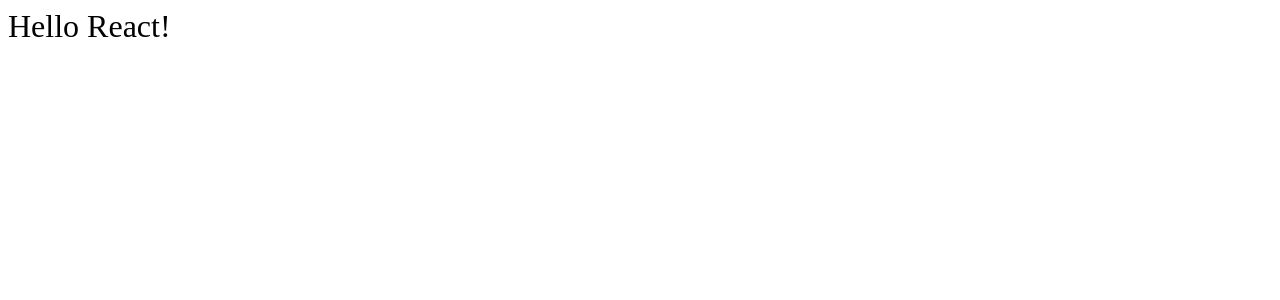
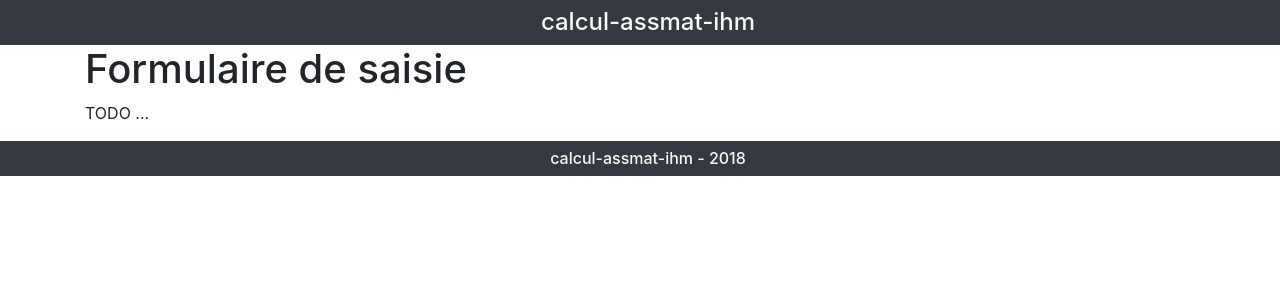
Before and after one commit to tibidibtibo/calcul-assmat-ihm, a React app: page / in a window 1280 px wide. Shown: the top 300 px of the page. Built offline with nearby package versions, Linux system fonts and the light colour scheme.

Commit message:
[INIT] : init header/home/footer

```diff
--- a/package.json
+++ b/package.json
@@ -15,14 +15,19 @@
     "babel-preset-env": "^1.6.1",
     "babel-preset-react": "^6.24.1",
     "css-loader": "^1.0.0",
+    "file-loader": "^2.0.0",
     "html-webpack-plugin": "^3.2.0",
     "style-loader": "^0.23.1",
+    "url-loader": "^1.1.2",
     "webpack": "^4.20.2",
     "webpack-cli": "^3.1.2",
     "webpack-dev-server": "^3.1.9"
   },
   "dependencies": {
+    "bootstrap": "^4.1.3",
+    "prop-types": "^15.6.2",
     "react": "^16.5.2",
+    "react-bootstrap": "^0.32.4",
     "react-dom": "^16.5.2"
   }
 }
--- a/src/components/App.js
+++ b/src/components/App.js
@@ -1,8 +1,18 @@
 import React from 'react'
-import style from './app.css'
+
+import Header from './header/Header';
+import Footer from './footer/Footer';
+import Home from './home/Home';
 
 const App = () => {
-    return <div className={style.titre}>Hello React!</div>;
+    return (
+        <div>
+            <Header title="calcul-assmat-ihm" />
+            <Home />
+            <Footer />
+        </div>
+    );
+
 };
 
 export default App
--- /dev/null
+++ b/src/components/footer/Footer.js
@@ -0,0 +1,13 @@
+import React from 'react';
+
+const Footer = (props) => (
+    <nav className="header navbar navbar-dark bg-dark">
+        <div className="container">
+            <div className="row m-auto">
+                <div className="h6 ml-3 my-auto text-light">calcul-assmat-ihm - 2018</div>
+            </div>
+        </div>
+    </nav>
+);
+
+export default Footer;
--- /dev/null
+++ b/src/components/header/Header.js
@@ -0,0 +1,22 @@
+import React from 'react';
+import PropTypes from 'prop-types';
+
+const Header = (props) => (
+    <nav className="header navbar navbar-dark bg-dark">
+        <div className="container">
+            <div className="row m-auto">
+                <div className="h4 ml-3 my-auto text-light" href="/">{props.title}</div>
+            </div>
+        </div>
+    </nav>
+);
+
+Header.defaultProps = {
+    title: 'Title'
+};
+
+Header.propTypes = {
+    title: PropTypes.string
+};
+
+export default Header;
--- /dev/null
+++ b/src/components/home/Home.js
@@ -0,0 +1,10 @@
+import React from 'react';
+
+const Home = (props) => (
+    <div class="container">
+        <h1>Formulaire de saisie</h1>
+        <p>TODO ...</p>
+    </div>
+);
+
+export default Home;
--- a/src/index.html
+++ b/src/index.html
@@ -5,7 +5,7 @@
     <meta charset="UTF-8">
     <meta name="viewport" content="width=device-width, initial-scale=1.0">
     <meta http-equiv="X-UA-Compatible" content="ie=edge">
-    <title>React and Webpack4</title>
+    <title>calcul-assmat-ihm</title>
 </head>
 
 <body>
--- a/src/index.js
+++ b/src/index.js
@@ -1,5 +1,7 @@
 import React from 'react'
 import ReactDOM from 'react-dom'
+
+import Bootstrap from 'bootstrap/dist/css/bootstrap.css';
 
 import App from './components/App'
 
--- a/webpack.config.js
+++ b/webpack.config.js
@@ -7,8 +7,7 @@ const htmlPlugin = new HtmlWebPackPlugin({
 
 module.exports = {
     module: {
-        rules: [
-            {
+        rules: [{
                 test: /\.js$/,
                 exclude: /node_modules/,
                 use: {
@@ -17,23 +16,32 @@ module.exports = {
             },
             {
                 test: /\.css$/,
-                use: [
-                    {
-                        loader: "style-loader"
-                    },
-                    {
-                        loader: "css-loader",
-                        options: {
-                            modules: true,
-                            importLoaders: 1,
-                            localIdentName: "[name]_[local]_[hash:base64]",
-                            sourceMap: true,
-                            minimize: true
-                        }
-                    }
-                ]
+                loader: "style-loader!css-loader"
+            },
+            {
+                test: /\.png$/,
+                loader: "url-loader?limit=100000"
+            },
+            {
+                test: /\.jpg$/,
+                loader: "file-loader"
+            },
+            {
+                test: /\.(woff|woff2)(\?v=\d+\.\d+\.\d+)?$/,
+                loader: 'url?limit=10000&mimetype=application/font-woff'
+            },
+            {
+                test: /\.ttf(\?v=\d+\.\d+\.\d+)?$/,
+                loader: 'url?limit=10000&mimetype=application/octet-stream'
+            },
+            {
+                test: /\.eot(\?v=\d+\.\d+\.\d+)?$/,
+                loader: 'file'
+            },
+            {
+                test: /\.svg(\?v=\d+\.\d+\.\d+)?$/,
+                loader: 'url?limit=10000&mimetype=image/svg+xml'
             }
-
         ]
     },
     plugins: [htmlPlugin],
```
Also changed, not shown: src/components/header/header.css (added), 1 other file (tests, documents, lock files or other folders).
